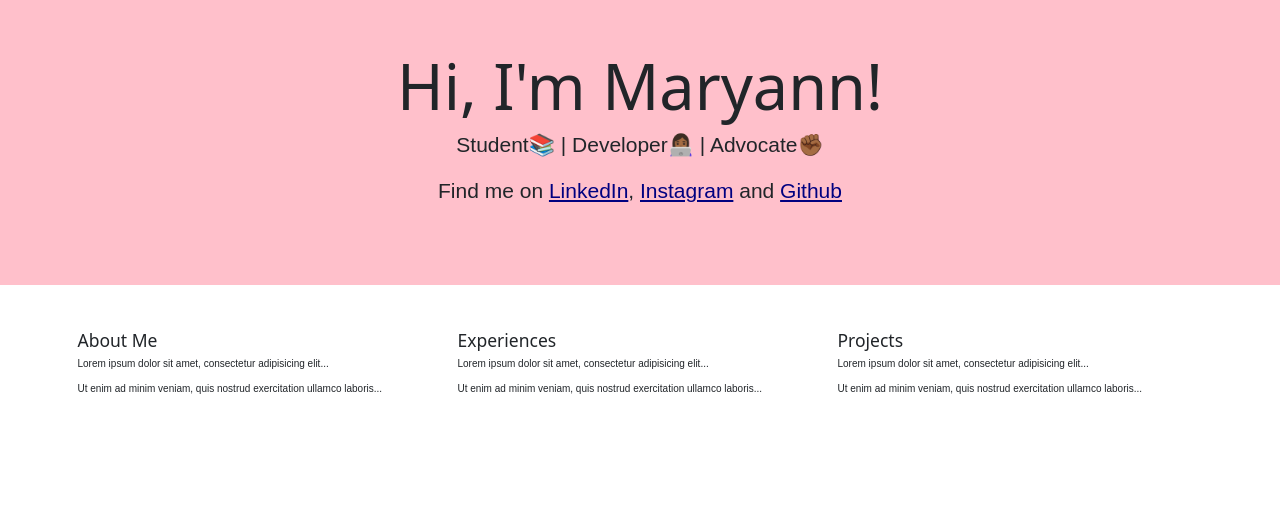
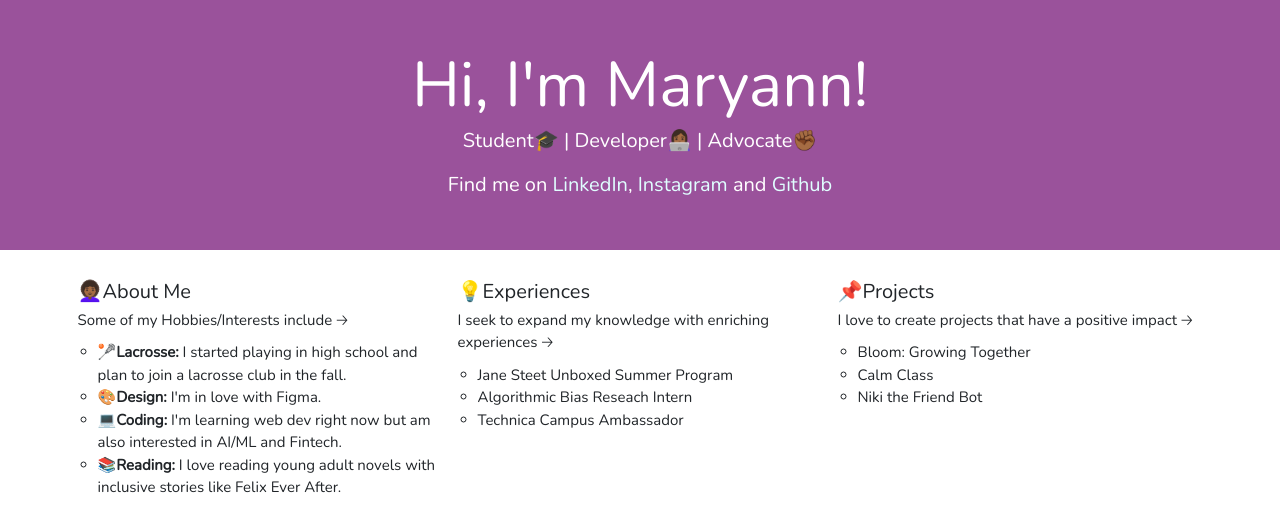
Before and after one commit to MaryannN/INIT2023WebDevTrack, a plain HTML site: page index.html in a window 1280 px wide. Drawn offline with nearby package versions, Linux system fonts and the light colour scheme.

Commit message:
filled out info and changed colors

```diff
--- a/index.html
+++ b/index.html
@@ -4,6 +4,10 @@
 <head>
   <meta charset="utf-8">
   <meta name="viewport" content="width=device-width, initial-scale=1">
+  <!-- GoogleFonts -->
+  <link rel="preconnect" href="https://fonts.googleapis.com">
+<link rel="preconnect" href="https://fonts.gstatic.com" crossorigin>
+<link href="https://fonts.googleapis.com/css2?family=Nunito:wght@400&display=swap" rel="stylesheet">
   <!-- BootstrapSheet -->
   <link rel="stylesheet"  href="https://maxcdn.bootstrapcdn.com/bootstrap/3.4.1/css/bootstrap.min.css">
   <link href="https://cdn.jsdelivr.net/npm/bootstrap@5.2.0-beta1/dist/css/bootstrap.min.css" rel="stylesheet" integrity="sha384-0evHe/X+R7YkIZDRvuzKMRqM+OrBnVFBL6DOitfPri4tjfHxaWutUpFmBp4vmVor" crossorigin="anonymous">
@@ -16,36 +20,49 @@
 <body>
   <div class="jumbotron text-center">
     <h1>Hi, I'm Maryann!</h1>
-    <p>Student📚 | Developer👩🏾‍💻 | Advocate✊🏾</p>
-    <p>Find me on <a href = "https://www.linkedin.com/in/maryann-nwude/">LinkedIn</a>, <a href = "https://www.instagram.com/maryanntics/">Instagram</a> and <a href = "https://github.com/MaryannN">Github</a></p>
-  <br>
+    <h2>Student🎓 | Developer👩🏾‍💻 | Advocate✊🏾</h2>
+    <br>
+    <h2>Find me on <a href = "https://www.linkedin.com/in/maryann-nwude/">LinkedIn</a>, <a href = "https://www.instagram.com/maryanntics/">Instagram</a> and <a href = "https://github.com/MaryannN">Github</a></h2>
+    <!-- <br>
+    <h2><a href = "https://read.cv/maryann"> Resume</a> </h2> -->
   </div>
 
-  <br>
   <div class="container">
     <div class="row">
       <div class="col-sm-4">
-        <h3>About Me</h3>
-        <p>Lorem ipsum dolor sit amet, consectetur adipisicing elit...</p>
-        <p>Ut enim ad minim veniam, quis nostrud exercitation ullamco laboris...</p>
+        <h2>👩🏾‍🦱About Me</h2>
+        <p>Some of my Hobbies/Interests include 🡢</p>
+        <ul>
+          <li><b>🥍Lacrosse:</b> I started playing in high school and plan to join a lacrosse club in the fall.</li>
+          <li><b>🎨Design:</b> I'm in love with Figma.</li>
+          <li><b>💻Coding:</b> I'm learning web dev right now but am also interested in AI/ML and Fintech.</li>
+          <li><b>📚Reading:</b> I love reading young adult novels with inclusive stories like Felix Ever After.</li>
+        </ul>
       </div>
       <div class="col-sm-4">
-        <h3>Experiences</h3>
-        <p>Lorem ipsum dolor sit amet, consectetur adipisicing elit...</p>
-        <p>Ut enim ad minim veniam, quis nostrud exercitation ullamco laboris...</p>
+        <h2>💡Experiences</h2>
+        <p>I seek to expand my knowledge with enriching experiences 🡢</p>
+        <ul>
+          <li>Jane Steet Unboxed Summer Program</li>
+          <li>Algorithmic Bias Reseach Intern</li>
+          <li>Technica Campus Ambassador</li>
+        </ul>
       </div>
       <div class="col-sm-4">
-        <h3>Projects</h3>
-        <p>Lorem ipsum dolor sit amet, consectetur adipisicing elit...</p>
-        <p>Ut enim ad minim veniam, quis nostrud exercitation ullamco laboris...</p>
+        <h2>📌Projects</h2>
+        <p>I love to create projects that have a positive impact 🡢</p>
+        <ul>
+          <li>Bloom: Growing Together</li>
+          <!-- <ul>
+              <li>insert desciption</li>
+            </ul> -->
+          <li>Calm Class</li>
+          <li>Niki the Friend Bot</li>
+        </ul>
       </div>
     </div>
   </div>
 
-   <!-- <script src="script.js"></script>
-
- <script src="https://ajax.googleapis.com/ajax/libs/jquery/3.6.0/jquery.min.js"></script>
-  <script  src="https://maxcdn.bootstrapcdn.com/bootstrap/3.4.1/js/bootstrap.min.js"></script>-->
   <script src="https://cdn.jsdelivr.net/npm/bootstrap@5.2.0-beta1/dist/js/bootstrap.bundle.min.js"
     integrity="sha384-pprn3073KE6tl6bjs2QrFaJGz5/SUsLqktiwsUTF55Jfv3qYSDhgCecCxMW52nD2"
     crossorigin="anonymous"> </script>
--- a/style.css
+++ b/style.css
@@ -1,17 +1,34 @@
 html, body {
   height: 100%;
   width: 100%;
+  font-family: 'Nunito', sans-serif;
 }
 
 .jumbotron{
-  background-color: pink;
+  background-color: #9a529b;
   align-content: center;
+  color: white;
+}
+
+
+/*Link Formatting*/
+a{
+  color: lightcyan;
+  text-decoration: none;
+}
+a:hover {
+  color: lightblue;
+  text-decoration: none
+}
+a:visited {
+  color: lightskyblue;
 }
 
 p{
-  font-family: 'Nunito', sans-serif;
+  font-size: 15px;
 }
 
-a{
-  color: navy;
+ul {
+  list-style-type: circle;
+  font-size: 15px;
 }
```
